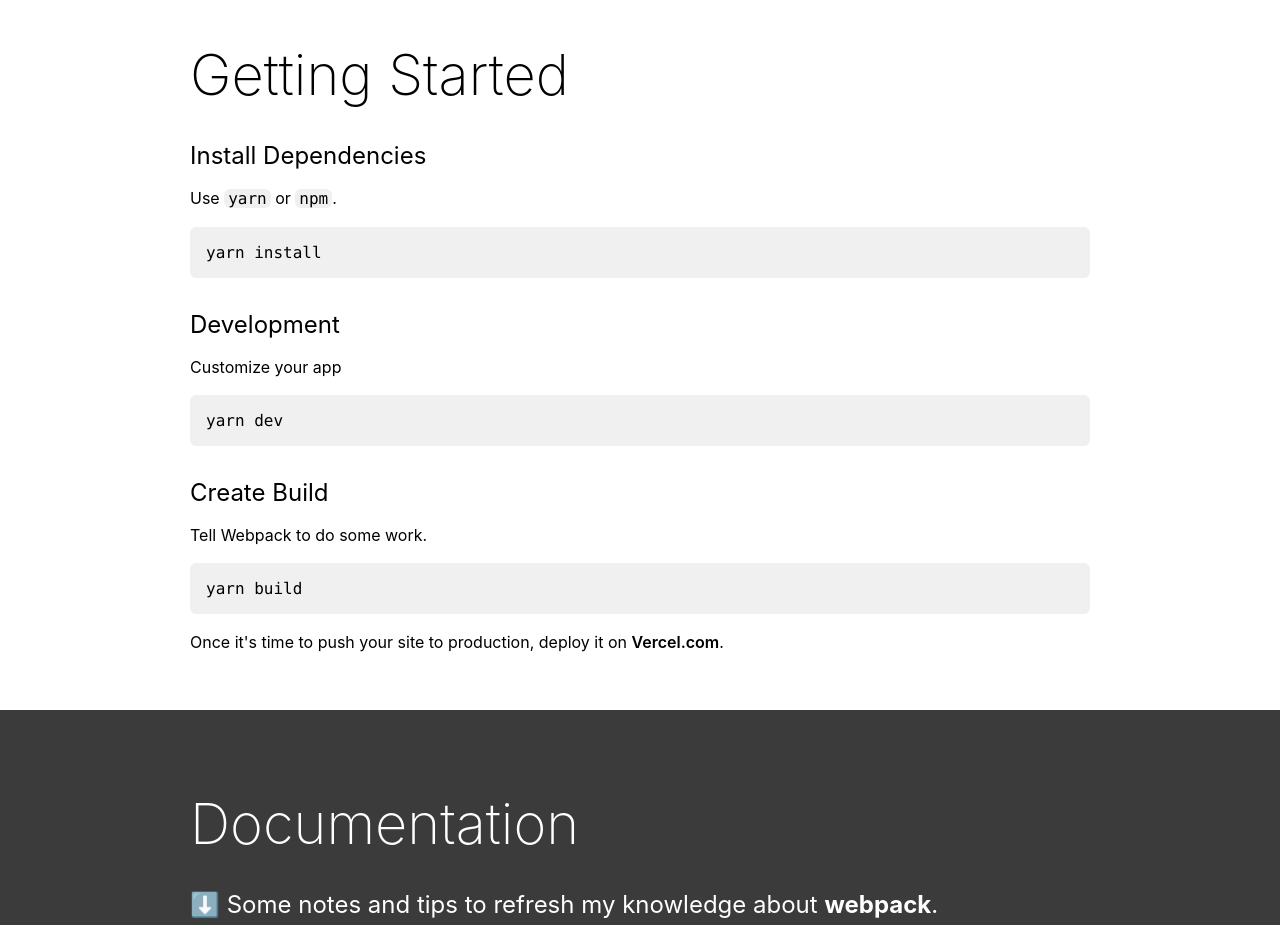
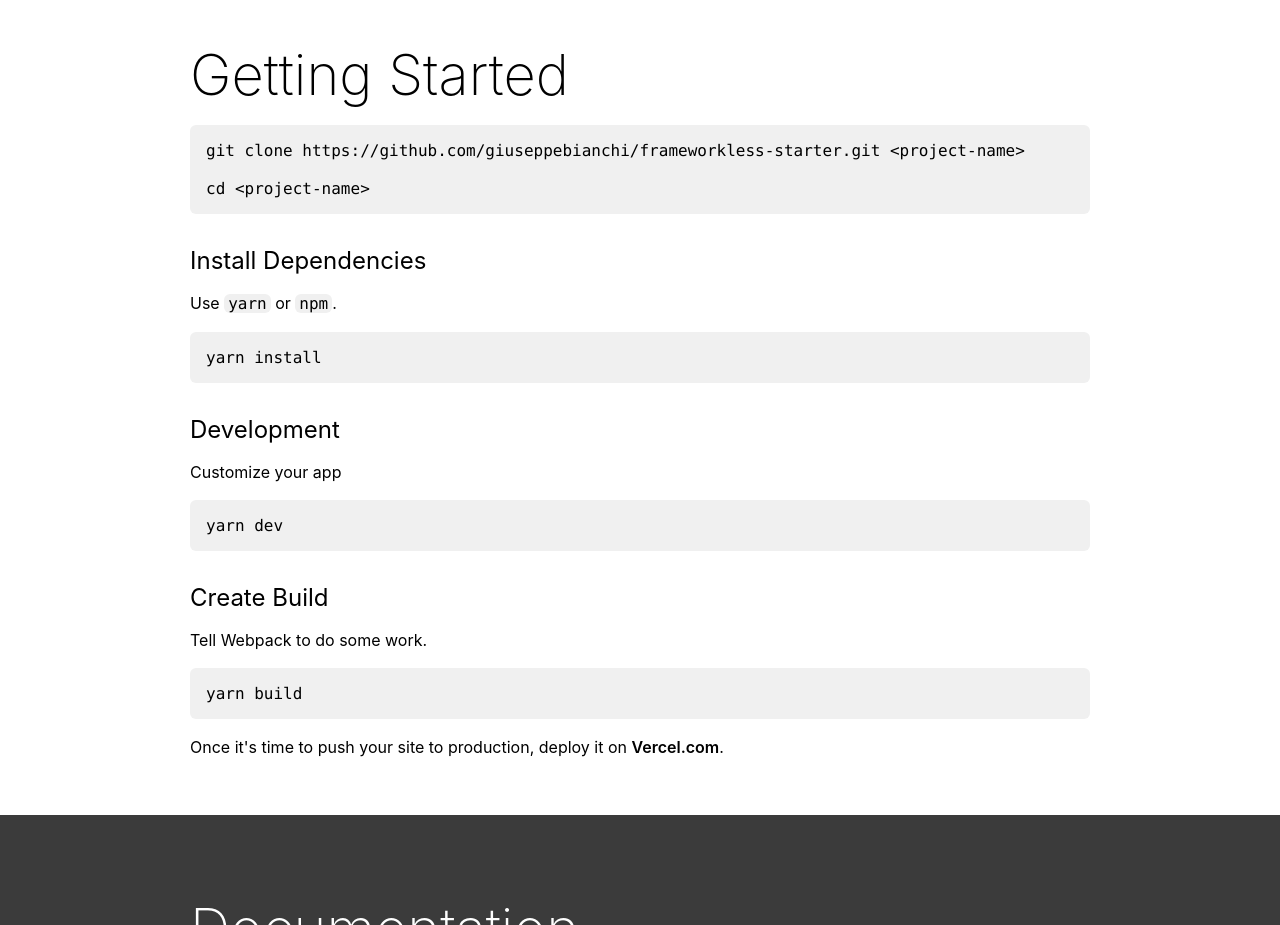
Before and after one commit to giuseppebianchi/frameworkless-starter, a website built with webpack: page src/templates/home.html in a window 1280 px wide. Shown: the part 1240-2165 px from the top of the page. Built offline with nearby package versions, Linux system fonts and the light colour scheme.

Commit message:
Download Instructions

```diff
--- a/src/templates/home.html
+++ b/src/templates/home.html
@@ -35,6 +35,10 @@
     <section class="light-background">
         <div class="container">
             <h1>Getting Started</h1>
+            <div class="code-block">
+                <pre><code>git clone https://github.com/giuseppebianchi/frameworkless-starter.git &lt;project-name&gt;
+
+cd &lt;project-name&gt;</code></pre></div>
             <h2>Install Dependencies</h2>
             <p>Use <code>yarn</code> or <code>npm</code>.</p>
             <div class="code-block"><pre><code>yarn install</code></pre></div>
```
